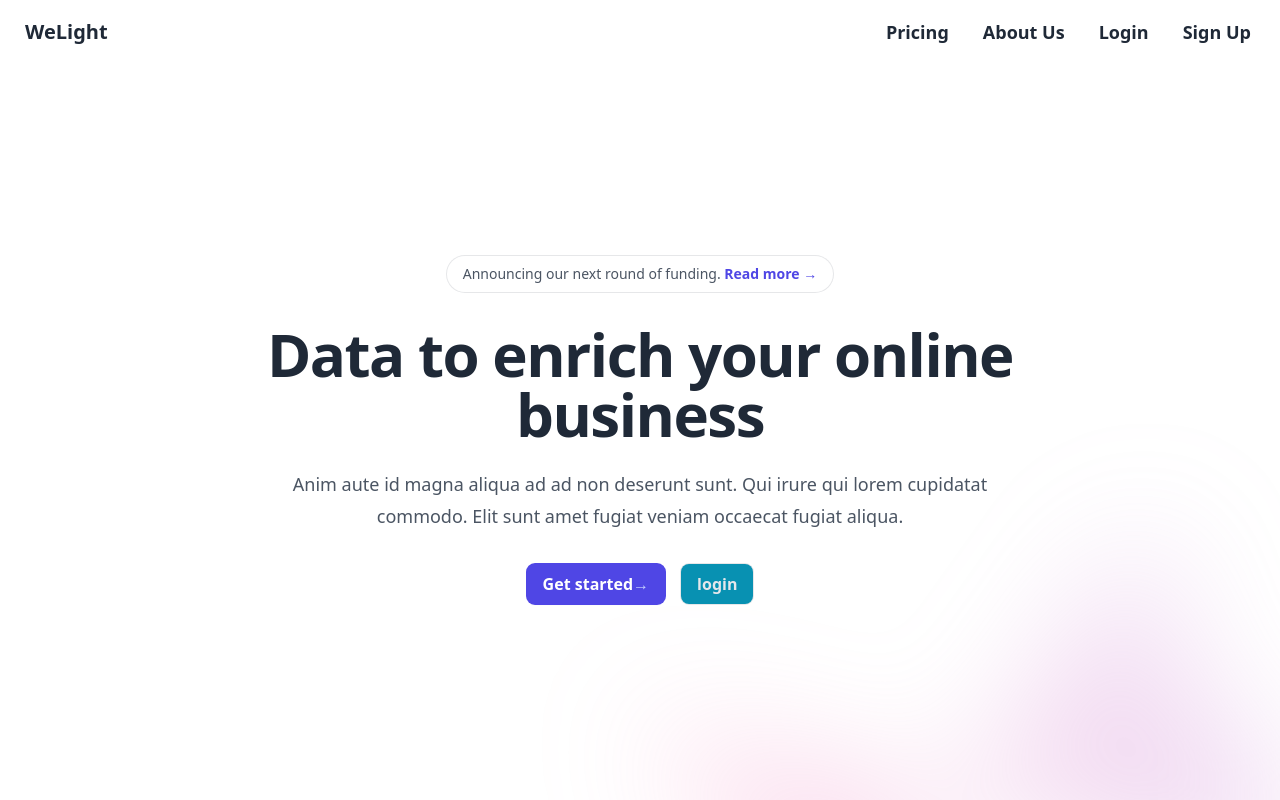
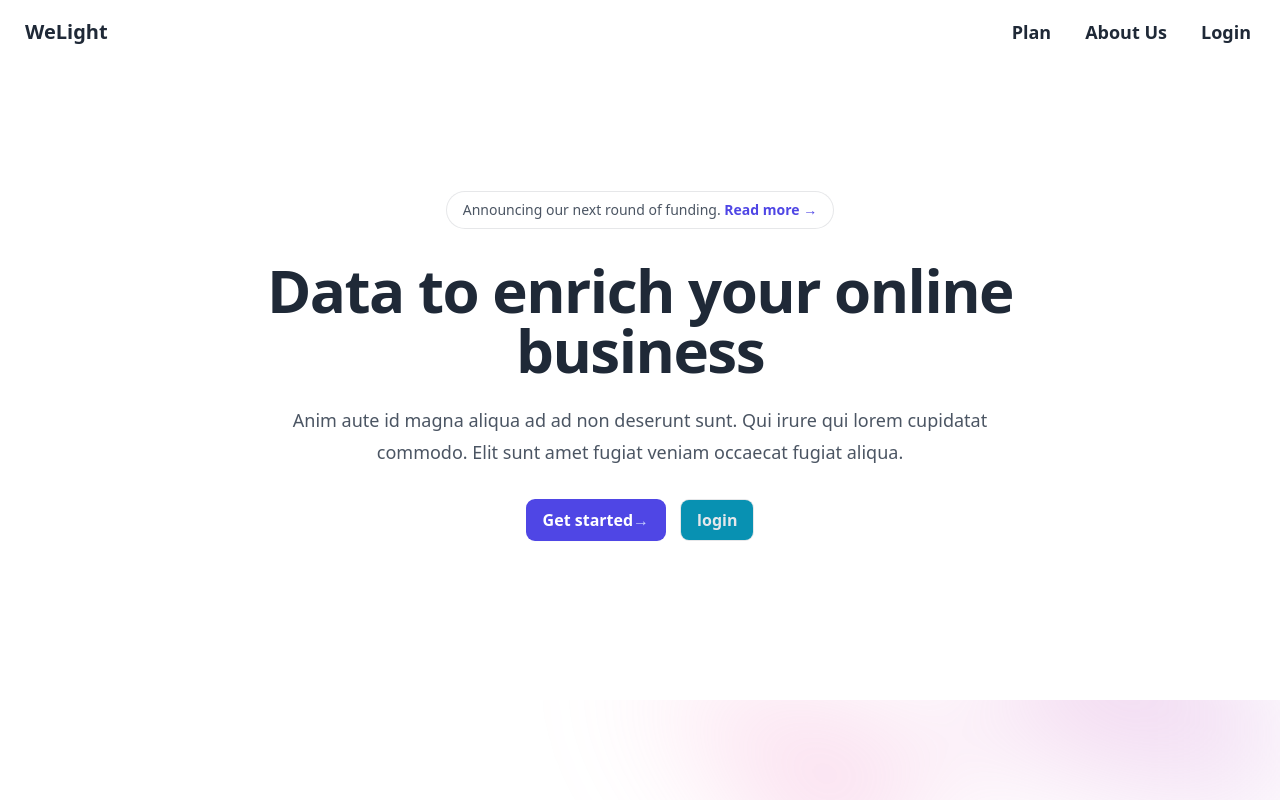
Before and after one commit to designasabaker/welightpreview, a Next.js app: page / in a window 1280 px wide. Shown: the top 800 px of the page. Built offline with nearby package versions, Linux system fonts and the light colour scheme.

Commit message:
change to white bg

```diff
--- a/components/Navbar.tsx
+++ b/components/Navbar.tsx
@@ -6,13 +6,13 @@ import {useUser} from "../context/userStore"
 export default function Navbar() {
     const { hasLoggedIn } = useUser()
     return (
-        <div className="navbar">
+        <div className="navbar fixed top-0 left-0 w-full z-10"> {/* fixed */}
             <div className="flex-1">
                 <Link href="/" className="btn btn-ghost normal-case text-xl">WeLight</Link>
             </div>
             <div className="flex-none">
                 <ul className="menu menu-horizontal px-1">
-                    <Link href="/pricing" className="btn btn-ghost normal-case text-lg">Pricing</Link>
+                    <Link href="/pricing" className="btn btn-ghost normal-case text-lg">Plan</Link> {/*name changed from 'pricing'*/}
                     <Link href="/about" className="btn btn-ghost normal-case text-lg">About Us</Link>
                     {
                         hasLoggedIn ? (
@@ -22,7 +22,7 @@ export default function Navbar() {
                         ) : (
                             <div className="flex-1">
                                 <Link href="/login" className="btn btn-ghost normal-case text-lg">Login</Link>
-                                <Link href="/signup" className="btn btn-ghost normal-case text-lg">Sign Up</Link>
+                                {/*<Link href="/signup" className="btn btn-ghost normal-case text-lg">Sign Up</Link>*/}
                             </div>
                         )
                     }
--- a/pages/main.tsx
+++ b/pages/main.tsx
@@ -3,7 +3,7 @@ import React from "react";
 export default function Main() {
     return (
         <main>
-            <div className="relative px-6 lg:px-8">
+            <div className="relative px-6 lg:px-8 bg-white"> {/* change to the white background */}
                 <div className="mx-auto max-w-3xl pt-20 pb-32 sm:pt-48 sm:pb-40">
                     <div>
                     <div className="hidden sm:mb-8 sm:flex sm:justify-center">
```
Also changed, not shown: package.json (+13 -5 lines), 1 other file (tests, documents, lock files or other folders).
